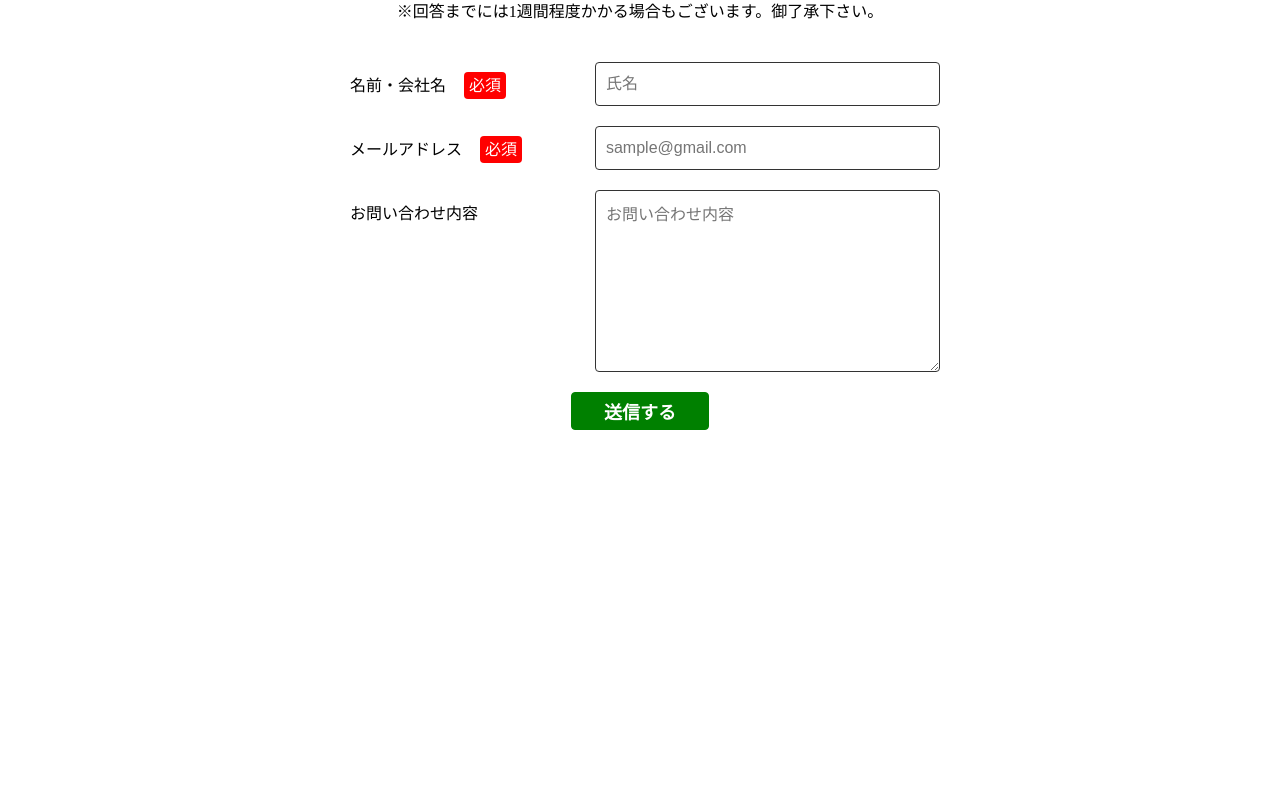
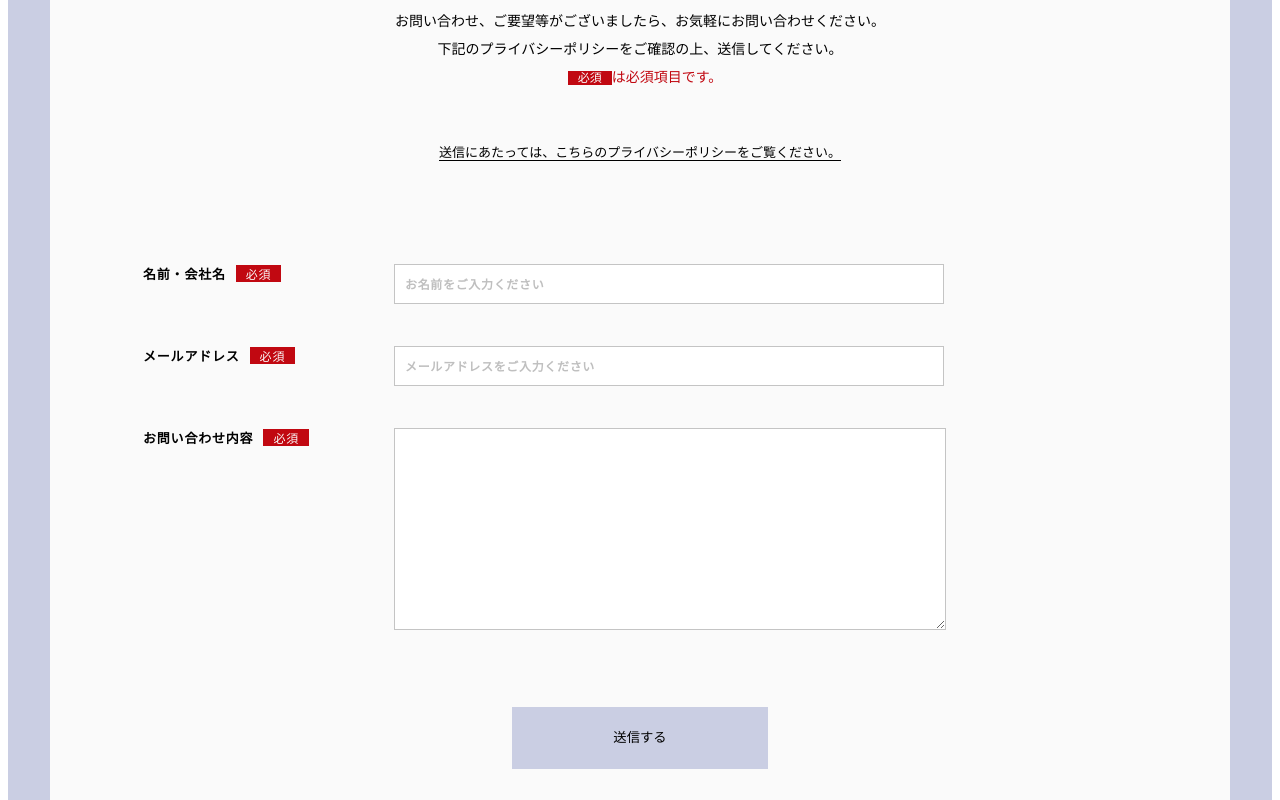
Before and after one commit to nekoharuyuki/Form.io, a plain HTML site: page index.html in a window 1280 px wide. Shown: the part 179-979 px from the top of the page. Before the commit the page ends 800 px from the top, so only its background shows below. Drawn offline with Linux system fonts and the light colour scheme.

Commit message:
レイアウトを調整

```diff
--- a/assets/css/main.css
+++ b/assets/css/main.css
@@ -1,66 +1,260 @@
-.c-form {
-	max-width: 600px;
-	margin: 0 auto;
+.contact-bg {
+    background: #cacee3;
+    padding: 0px 0;
+    margin: 0px auto 0;
 }
-.c-form__item {
+
+.contact-message {
+    text-align: center;
+    font-size: 14px;
+    line-height: 2;
+    margin-bottom: 50px;
+}
+
+.message-notice {
+    color: #c10811;
+    font-size: 14px;
+}
+
+.essential {
+    background: #c10811;
+    color: #fafafa;
+    font-size: 12px;
+    padding: 0 10px;
+    font-weight: normal;
+    margin-left: 10px;
+}
+
+.contact-area {
+    background: #fafafa;
+    padding: 90px;
+    margin: 0px auto;
+    width: 1000px;
+}
+
+.contact-table {
+    width: 100%;
+}
+
+.table-list {
     display: flex;
+    justify-content: space-between;
+    font-family: 'Noto Sans JP', sans-serif;
+    letter-spacing: 0.05em;
+    width: 100%;
+    margin-bottom: 40px;
+}
+
+.table-list th {
+    font-size: 13px;
+    font-weight: bold;
+    width: 250px;
+    text-align: left;
+}
+
+.table-list-address {
     flex-wrap: wrap;
-	justify-content: space-evenly;
+}
+
+.table-list-address .input-area {
+    margin-bottom: 10px;
+}
+
+.input-area {
+    font-family: 'Noto Sans JP', sans-serif;
+    letter-spacing: 0.05em;
+    padding: 0 10px;
+    border: none;
+    width: 550px;
+    height: 40px;
+    box-sizing: border-box;
+    border: 1px solid #c4c4c4;
+}
+
+.table-list td {
+    font-size: 13px;
+    width: calc(100% - 250px);
+}
+
+input::placeholder {
+    color: #bfbfbf;
+    font-size: 12px;
+    font-weight: bold;
+}
+
+textarea {
+    border: none;
+    width: 550px;
+    height: 200px;
+    padding: 0;
+    border: 1px solid #c4c4c4;
+    resize: vertical; /* 横方向のみサイズを固定する */
+}
+
+textarea::placeholder {
+    color: #bfbfbf;
+    font-size: 12px;
+}
+
+input[type="text"] {
+    -moz-box-sizing: border-box;
+    -webkit-box-sizing: border-box;
+    box-sizing: border-box;
+}
+
+.contact-area .text {
+    font-size: 13px;
+    text-align: center;
+    margin-bottom: 100px;
+}
+
+.contact-area .text a {
+    color: #000;
+    border-bottom: 1px solid #000;
+    transition: all .3s;
+    text-decoration: none;
+}
+
+.contact-area .text a:hover {
+    border-bottom: 1px solid #777;
+    padding-bottom: 5px;
+    color: #777;
+}
+
+.submit-button {
+    box-sizing: border-box;
+    position: relative;
+    display: block;
+    margin: 30px auto 0;
+    background-color: #cacee3;
+    cursor: pointer;
+    border: 1px solid #cacee3;
+    color: #000;
+    text-align: center;
+    text-decoration: none;
+    line-height: 1.5;
+    outline: none;
+    -webkit-transition: all .3s;
+    transition: all .5s;
+    padding: 20px 100px;
+}
+
+.submit-button:hover {
+    background: #cacee3;
+    color: #000;
+    border: 1px solid #cacee3;
+}
+
+
+@media(max-width:1200px) {
+    .contact-area {
+        width: 80%;
+        padding: 60px;
+    }
+}
+
+@media(max-width:1024px) {
+    .contact-area {
+        padding: 50px 15px;
+    }
+
+    .table-list th {
+        width: 180px;
+    }
+
+    .table-list td {
+        width: 100%;
+    }
+
+    .input-area {
+        width: 500px;
+        height: 40px;
+    }
+
+    textarea {
+        width: 500px;
+        height: 200px;
+    }
+
+    .contact-message {
+        margin-bottom: 30px;
+    }
+
+    .contact-area .text {
+        margin-bottom: 30px;
+    }
+}
+
+
+@media(max-width:834px) {
+    .contact-bg {
+        margin: 50px auto 0;
+        padding: 50px 0;
+    }
+
+    .contact-area {
+        margin: 50px auto;
+        padding: 50px 20px;
+    }
+
+    .check-box label {
+        width: 100%;
+    }
+
+    .input-area {
+        width: 100%;
+        height: 30px;
+    }
+
+    textarea {
+        width: 100%;
+        height: 200px;
+    }
+
+    .table-list {
+        flex-wrap: wrap;
         margin-bottom: 20px;
     }
-.c-form__label,
-.c-form__input {
-	padding: 10px;
-}
-.c-form__label {
-	width: 90%;
-}
-.c-form__input {
-	width: 90%;
-	font-size: 16px;
-	border: solid 1px #333;
-	border-radius: 4px;
-}
-.c-form__input:focus-visible {
-	outline: Black auto 1px;
-}
-.c-form__required {
-	color: #fff;
-	background-color: Red;
-	border-radius: 4px;
-	padding: 5px 5px;
-	margin: 0 0 0 18px;
-}
-textarea.c-form__input {
-	height: 160px;
-}
-.c-form__submit {
-	text-align: center;
-}
-.c-form__submit button {
-	font-size: 18px;
-	font-weight: bold;
-	color: #fff;
-	background-color: green;
-	border: solid 1px green;
-	border-radius: 4px;
-	padding: 5px 32px;
-	transition: 0.4s;
-	cursor: pointer;
-}
-.c-form__submit button:hover {
-	color: green;
-	background-color: transparent;
+
+    .table-list th {
+        font-size: 12px;
+        width: 200px;
+        margin-bottom: 10px;
     }
 
-@media (min-width: 640px) {
-	.c-form__item {
-		flex-wrap: nowrap;
+    .table-list td {
+        font-size: 12px;
     }
-	.c-form__label {
-		width: 40%;
+
+    .table-list td {
+        width: 100%;
     }
-	.c-form__input {
-		width: 55%;
+
+    .contact-message {
+        font-size: 13px;
+    }
+
+    .contact-area .text {
+        font-size: 13px;
     }
 }
+
+@media (max-width:640px) {
+    .contact-message {
+        text-align: left;
+    }
+
+    .contact-area .text {
+        text-align: left;
+    }
+}
+
+@media(max-width:320px) {
+    .input-area {
+        width: 100%;
+    }
+
+    textarea {
+        width: 100%;
+    }
+}
--- a/index.html
+++ b/index.html
@@ -46,61 +46,46 @@
 	</head>
 
 	<body>
-		<h1 style="text-align: center;">お問い合せ</h1>
+		<div class="contact-bg">
+			<div class="contact-area inner">
+				<h1 style="text-align: center;">お問い合せ</h1>
+				<p class="contact-message">お問い合わせ、ご要望等がございましたら、お気軽にお問い合わせください。<br>
+					下記のプライバシーポリシーをご確認の上、送信してください。<br>
+					<span class="message-notice"><span class="essential">必須</span>は必須項目です。</span></p>
+				<p class="text notosan"><a href="">送信にあたっては、こちらのプライバシーポリシーをご覧ください。</a></p>
 
-		<p style="text-align: center; margin: 20px auto">
-			下記の項目を入力して、「送信する」のボタンを押して下さい。<br>必須の欄は必ず全てご記入下さい。
-		</p>
-
-		<p style="text-align: center; margin: 40px auto">
-			※回答までには1週間程度かかる場合もございます。御了承下さい。
-		</p>
-
-		<form class="c-form">
-			<div class="c-form__item">
-				<label class="c-form__label" for="field-name"
-					>名前・会社名<span class="c-form__required">必須</span></label
-				>
-				<input
-					name="entry.14683452"
-					class="c-form__input"
-					id="field-name"
-					placeholder="氏名"
-					type="text"
-					required="required"
-				/>
+				<div class="contact-inner">
+					<form method="post">
+						<table class="contact-table">
+							<tr class="table-list">
+								<th>
+									<label for="name">名前・会社名<span class="essential">必須</span></label>
+								</th>
+								<td>
+									<input type="text" name="entry.14683452" id="name" placeholder="お名前をご入力ください" class="input-area" autocomplete="name" required="required">
+								</td>
+							</tr>
+							<tr class="table-list">
+								<th><label for="mail">メールアドレス<span class="essential">必須</span></label></th>
+								<td>
+									<input id="mail" type="email" name="entry.448452954" placeholder="メールアドレスをご入力ください" class="input-area" autocomplete="email" required="required">
+								</td>
+							</tr>
+							<tr class="table-list">
+								<th><label for="comment">お問い合わせ内容<span class="essential">必須</span></label></th>
+								<td>
+									<textarea id="comment" name="entry.1020368020" required="required"></textarea>
+								</td>
+							</tr>
+						</table>
+					</form>
+					<input type="submit" value="送信する" class="submit-button">
+				</div>
 			</div>
-			<div class="c-form__item">
-				<label class="c-form__label" for="field-mail"
-					>メールアドレス<span class="c-form__required">必須</span></label
-				>
-				<input
-					name="entry.448452954"
-					class="c-form__input"
-					id="field-mail"
-					placeholder="sample@gmail.com"
-					type="email"
-					required="required"
-				/>
-			</div>
-			<div class="c-form__item">
-				<label class="c-form__label" for="field-message">お問い合わせ内容</label>
-				<textarea
-					name="entry.1020368020"
-					class="c-form__input"
-					id="field-message"
-					placeholder="お問い合わせ内容"
-				></textarea>
-			</div>
-			<div class="c-form__submit">
-				<button type="submit">送信する</button>
-			</div>
-		</form>
-
+		</div>
 		<script type="text/javascript">
 			let submitted = false;
 		</script>
-
 		<iframe
 			name="hidden_iframe"
 			id="hidden_iframe"
```
Lines whose indentation alone changed are shown as unchanged.
